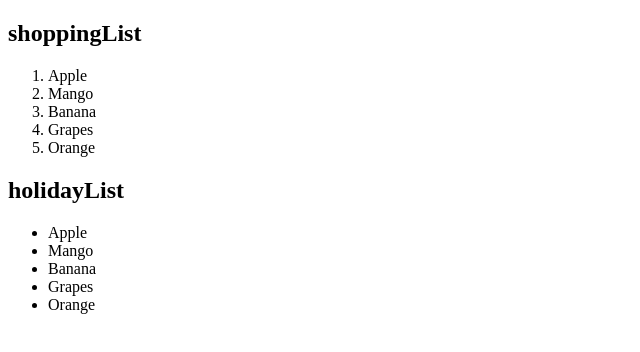
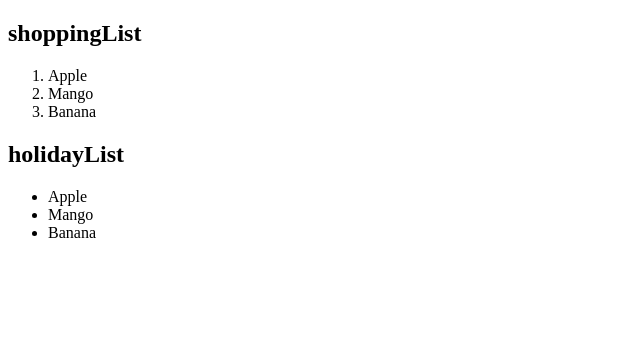
Before and after one commit to acciojob/shopping-or-holiday-patilvishal2507, a website: page main.html in a window 1280 px wide. Shown: the whole page, without its empty margins (0-640 px from the left). Drawn offline with Linux system fonts and the light colour scheme.

Commit message:
created a submission

```diff
--- a/main.html
+++ b/main.html
@@ -13,16 +13,14 @@
     <li data-ns-test="shoppingList">Apple</li>
     <li data-ns-test="shoppingList">Mango</li>
     <li data-ns-test="shoppingList">Banana</li>
-    <li data-ns-test="shoppingList">Grapes</li>
-    <li data-ns-test="shoppingList">Orange</li>
+
 </ol>
 <h2>holidayList</h2>
 <ul>
     <li data-ns-test="holidayList">Apple</li>
     <li data-ns-test="holidayList">Mango</li>
     <li data-ns-test="holidayList">Banana</li>
-    <li data-ns-test="holidayList">Grapes</li>
-    <li data-ns-test="holidayList">Orange</li>
+
 </ul>
    </body>
     <script type="text/javascript" src="./script.js">
```
